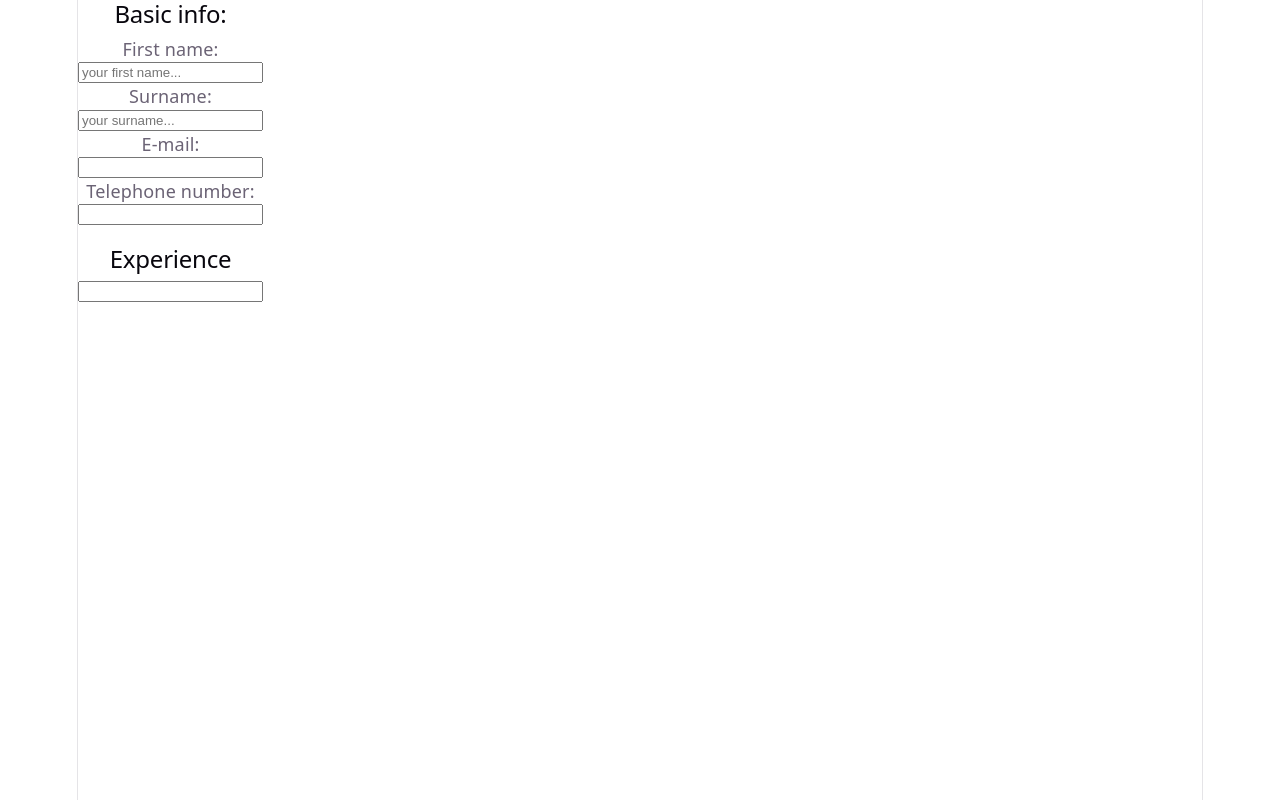
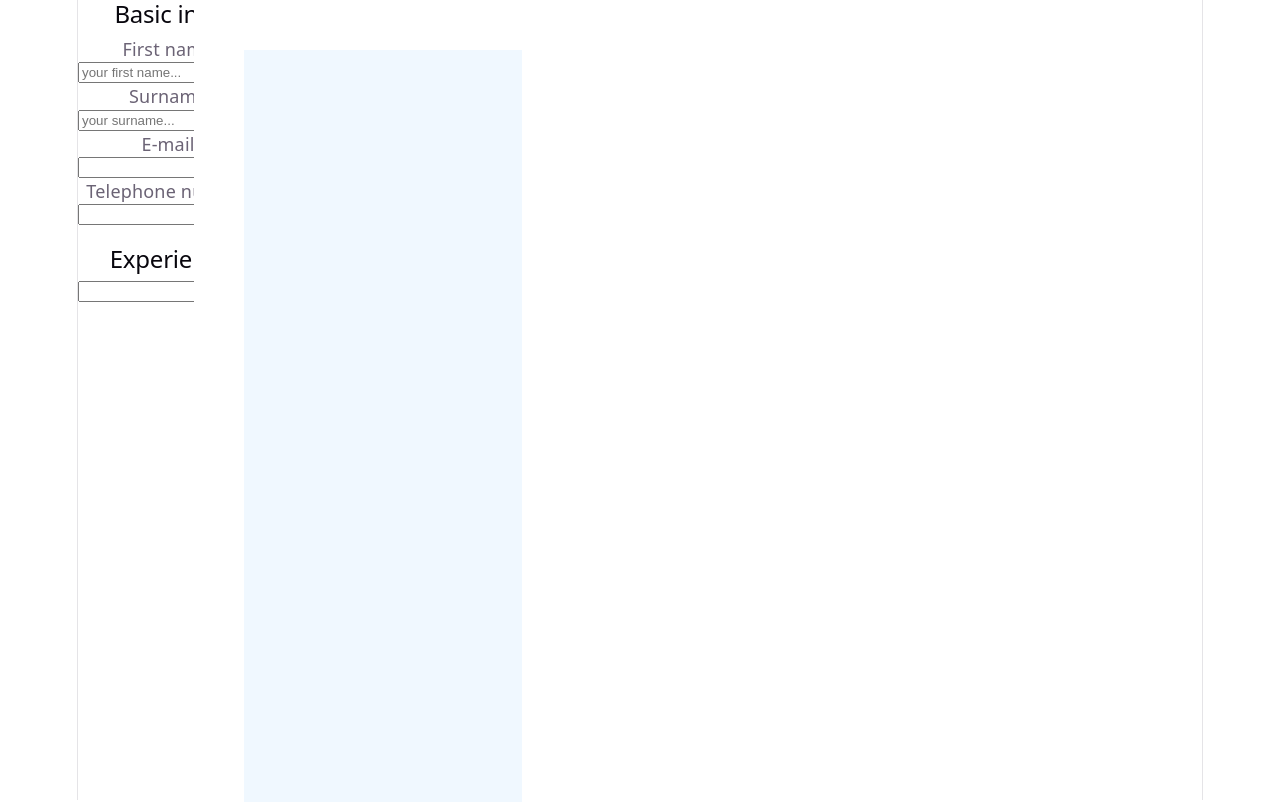
Before and after one commit to JZuro/CV_Resume, a React (Vite) app: page / in a window 1280 px wide. Shown: the top 802 px of the page. Built offline with nearby package versions, Linux system fonts and the light colour scheme.

Commit message:
Add a display with a grid layout and insert Basic component.

```diff
--- a/src/App.jsx
+++ b/src/App.jsx
@@ -2,17 +2,25 @@ import { useState } from "react";
 import "./App.css";
 import Setting from "./components/Setting.jsx";
 import Basic from "./components/Basic.jsx";
+import Display from "./components/Display.jsx"
 
 function App() {
-  const [name, setName] = useState("");
-  const [surname, setSurname] = useState("");
+	const [name, setName] = useState("");
+	const [surname, setSurname] = useState("");
+	const [email, setEmail] = useState("");
+	const [telephone, setTelephone] = useState("");
 
 	return (
 		<div>
-			<Basic handleNameChange={setName} handleSurnameChange={setSurname} />
+			<Basic
+				handleNameChange={setName}
+				handleSurnameChange={setSurname}
+				handleEmailChange={setEmail}
+				handleTelephoneChange={setTelephone}
+			/>
 			<Setting title="Experience" />
-			<div>{name}</div>
-			<div>{surname}</div>
+			<Display name={name} surname={surname} email={email} telephone={telephone}/>
+
 		</div>
 	);
 }
--- a/src/components/Basic.jsx
+++ b/src/components/Basic.jsx
@@ -1,7 +1,11 @@
-import { useState } from "react";
 import "./Basic.css";
 
-export default function Basic({ handleNameChange, handleSurnameChange }) {
+export default function Basic({
+	handleNameChange,
+	handleSurnameChange,
+	handleEmailChange,
+	handleTelephoneChange,
+}) {
 	return (
 		<div className="basic">
 			<h2>Basic info:</h2>
@@ -23,9 +27,19 @@ export default function Basic({ handleNameChange, handleSurnameChange }) {
 					onChange={(e) => handleSurnameChange(e.target.value)}
 				/>
 				<label for="email">E-mail:</label>
-				<input type="email" id="email" name="email" />
+				<input
+					type="email"
+					id="email"
+					name="email"
+					onChange={(e) => handleEmailChange(e.target.value)}
+				/>
 				<label for="number">Telephone number:</label>
-				<input type="number" id="number" name="number" />
+				<input
+					type="number"
+					id="number"
+					name="number"
+					onChange={(e) => handleTelephoneChange(e.target.value)}
+				/>
 			</form>
 		</div>
 	);
--- /dev/null
+++ b/src/components/Display.css
@@ -0,0 +1,29 @@
+#display {
+    color: black;
+    background-color: white;
+    position: absolute;
+    right:15vw;
+    top: 0;
+    width: 210mm;
+    height: 297mm;
+    zoom: calc(50vw / 297mm);
+            /* scales to fill viewport width */
+    margin: 0;
+    display: grid;
+    grid-template-areas:
+            "sidePanel header header"
+            "sidePanel main main"
+            "sidePanel main main";
+    padding: 50px;
+
+}
+
+#basic{
+    padding: 50px 10px 50px 10px;
+    background-color: aliceblue;
+    grid-area: sidePanel;
+    display: flex;
+    flex-direction: column;
+    justify-content: flex-start;
+    align-items: flex-start;
+}
--- /dev/null
+++ b/src/components/Display.jsx
@@ -0,0 +1,15 @@
+import "./Display.css"
+
+export default function Display({ name, surname, email, telephone }) {
+	return (
+		<div id="display">
+			<div id="basic">
+				<div id="fullName">
+					<span>{`${name} ${surname}`}</span>
+				</div>
+				<div id="email">{email}</div>
+				<div id="email">{telephone}</div>
+			</div>
+		</div>
+	);
+}
--- a/src/components/Setting.jsx
+++ b/src/components/Setting.jsx
@@ -1,4 +1,3 @@
-import { useState } from "react";
 import "./Setting.css";
 
 export default function Setting({ title, descriptory = true, value = null }) {
```
